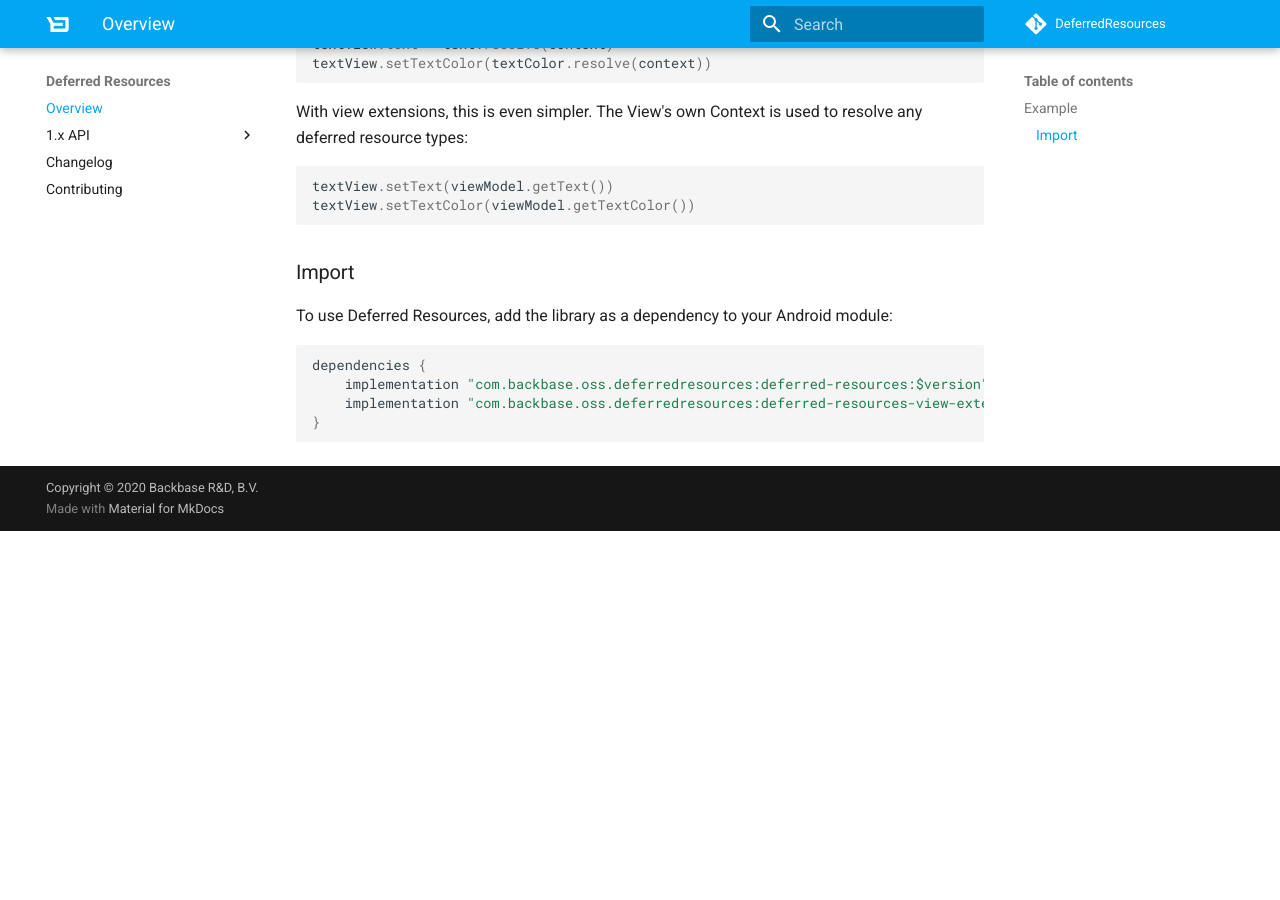
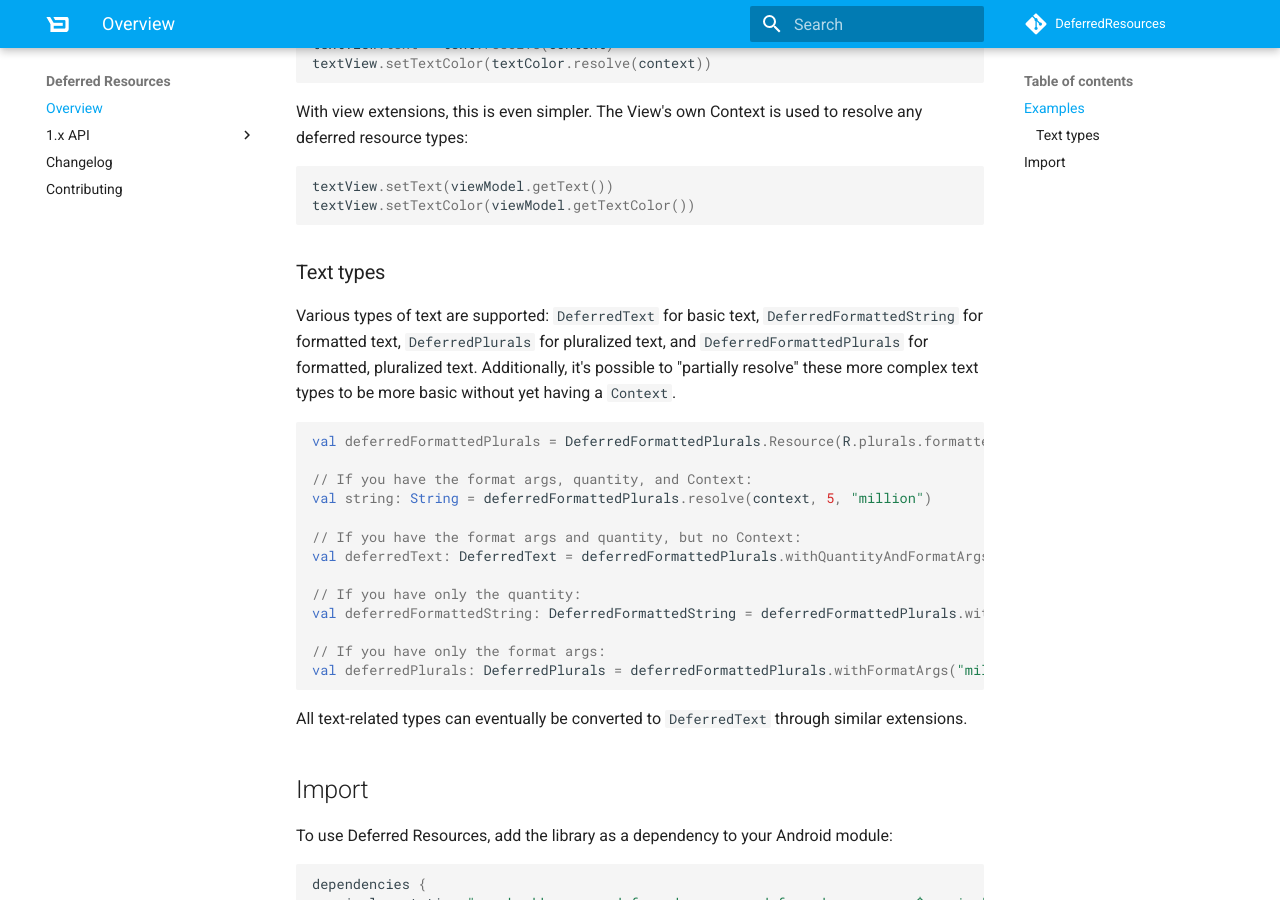
Before and after one commit to Backbase/DeferredResources, an MkDocs documentation site: the page built from docs/index.md, in a window 1280 px wide and 900 px high, scrolled down 742 px. Built offline with MkDocs 1.6.1 and Material for MkDocs 9.7.7, drawn with Linux system fonts in a browser that asks for light colours; comment, search, counter and statistics services are not loaded; before the commit the page ends 1273 px from its top, so only the background shows below that.

Commit message:
Expand text-related docs (#53)

````diff
--- a/docs/index.md
+++ b/docs/index.md
@@ -5,7 +5,7 @@
 agnostic to the source (standard resources, attributes, or values fetched from an API), and allows
 repository/configuration layers to remain ignorant of Android's Context.
 
-## Example
+## Examples
 
 In the logic layer, declare the resource values however you like, without worrying about their
 resolution or about Context:
@@ -38,7 +38,32 @@
 textView.setTextColor(viewModel.getTextColor())
 ```
 
-### Import
+### Text types
+
+Various types of text are supported: `DeferredText` for basic text, `DeferredFormattedString` for
+formatted text, `DeferredPlurals` for pluralized text, and `DeferredFormattedPlurals` for formatted,
+pluralized text. Additionally, it's possible to "partially resolve" these more complex text types to
+be more basic without yet having a `Context`.
+
+```kotlin
+val deferredFormattedPlurals = DeferredFormattedPlurals.Resource(R.plurals.formatted_plurals)
+
+// If you have the format args, quantity, and Context:
+val string: String = deferredFormattedPlurals.resolve(context, 5, "million")
+
+// If you have the format args and quantity, but no Context:
+val deferredText: DeferredText = deferredFormattedPlurals.withQuantityAndFormatArgs(5, "million")
+
+// If you have only the quantity:
+val deferredFormattedString: DeferredFormattedString = deferredFormattedPlurals.withQuantity(5)
+
+// If you have only the format args:
+val deferredPlurals: DeferredPlurals = deferredFormattedPlurals.withFormatArgs("million")
+```
+
+All text-related types can eventually be converted to `DeferredText` through similar extensions.
+
+## Import
 
 To use Deferred Resources, add the library as a dependency to your Android module:
 
````
Also changed, not shown: README.md (+25 -0 lines).
